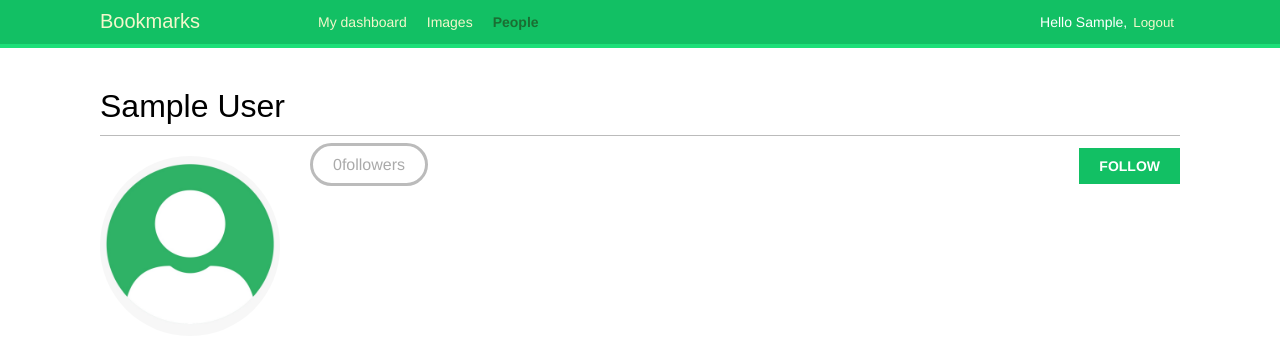
After one commit to boonyong6/image-bookmarking-api, a Django app: a page that uses bookmarks/account/templates/base.html in a window 1280 px wide. The commit adds this page. Shown: the top 352 px of the page. Run offline with Django 5.2, Linux system fonts and the light colour scheme; the visitor is signed in with stand-in values (Sample User, id 1); data comes from the database, SQL or seed files in the repository; data that the repository does not hold is empty; some libraries are stand-ins or nearby versions; some web fonts are replaced.

Commit message:
Add user list and detail pages

```diff
--- a/bookmarks/account/static/css/base.css
+++ b/bookmarks/account/static/css/base.css
@@ -313,6 +313,8 @@ a.follow {
 img.user-detail {
   border-radius: 50%;
   float: left;
+  width: 180px;
+  height: 180px;
 }
 .profile-info {
   float: left;
--- /dev/null
+++ b/bookmarks/account/templates/account/user/detail.html
@@ -0,0 +1,35 @@
+{% extends "base.html" %}
+{% load thumbnail %}
+{% load static %}
+
+{% block title %}
+  {{ user.get_full_name }}
+{% endblock title %}
+
+{% block content %}
+  <h1>{{ user.get_full_name }}</h1>
+  <div class="profile-info">
+    {% if user.profile.photo %}
+      <img src="{% thumbnail user.profile.photo 180x180 crop="smart" %}"
+           class="user-detail">
+    {% else %}
+      <img src="{% static "images/default-profile-picture.jpg" %}" class="user-detail">
+    {% endif %}
+  </div>
+  {% with total_followers=user.followers.count followers=user.followers.all %}
+    <span class="count"><span class="total">{{ total_followers }}</span>follower{{ total_followers|pluralize }}</span>
+    <a href="#"
+       data-id="{{ user.id }}"
+       data-action="{% if request.user in followers %}un{% endif %}follow"
+       class="follow button">
+      {% if request.user not in followers %}
+        follow
+      {% else %}
+        Unfollow
+      {% endif %}
+    </a>
+    <div id="image-list" class="image-container">
+      {% include "images/image/list_images.html" with images=user.images_created.all %}
+    </div>
+  {% endwith %}
+{% endblock content %}
--- a/bookmarks/account/templates/base.html
+++ b/bookmarks/account/templates/base.html
@@ -24,7 +24,7 @@
             <a href="{% url "images:list" %}">Images</a>
           </li>
           <li {% if section == "people" %}class="selected"{% endif %}>
-            <a href="#">People</a>
+            <a href="{% url "user_list" %}">People</a>
           </li>
         </ul>
       {% endif %}
--- a/bookmarks/account/urls.py
+++ b/bookmarks/account/urls.py
@@ -46,4 +46,6 @@ urlpatterns = [
     path("", views.dashboard, name="dashboard"),
     path("register/", views.register, name="register"),
     path("edit/", views.edit, name="edit"),
+    path("users/", views.user_list, name="user_list"),
+    path("users/<username>/", views.user_detail, name="user_detail"),
 ]
--- a/bookmarks/account/views.py
+++ b/bookmarks/account/views.py
@@ -1,15 +1,17 @@
 from decouple import config
 from django.contrib import messages
-from django.contrib.auth import authenticate, login
+from django.contrib.auth import authenticate, get_user_model, login
 from django.contrib.auth.decorators import login_required
 from django.contrib.auth.models import AbstractUser
 from django.http import HttpRequest, HttpResponse
-from django.shortcuts import render
+from django.shortcuts import get_object_or_404, render
 from django.template.loader import render_to_string
 from django.utils.html import escape
 
 from .forms import LoginForm, ProfileEditForm, UserEditForm, UserRegistrationForm
 from .models import Profile
+
+User = get_user_model()
 
 
 # Unused function (`django.contrib.auth`'s built-in views are used instead).
@@ -92,3 +94,19 @@ def edit(request: HttpRequest):
         "account/edit.html",
         {"user_form": user_form, "profile_form": profile_form},
     )
+
+
+@login_required
+def user_list(request: HttpRequest):
+    users = User.objects.filter(is_active=True)
+    return render(
+        request, "account/user/list.html", {"section": "people", "users": users}
+    )
+
+
+@login_required
+def user_detail(request: HttpRequest, username):
+    user = get_object_or_404(User, username=username, is_active=True)
+    return render(
+        request, "account/user/detail.html", {"section": "people", "user": user}
+    )
--- a/bookmarks/requirements.txt
+++ b/bookmarks/requirements.txt
@@ -8,4 +8,3 @@ python-decouple==3.8
 requests==2.32.3
 easy-thumbnails==2.10
 django-browser-reload==1.17.0
-pywatchman==2.0.0
```
Also changed, not shown: bookmarks/account/templates/account/user/list.html (added, +27 -0 lines), bookmarks/bookmarks/settings.py (+10 -0 lines), bookmarks/account/static/images/default-profile-picture.jpg (added).
